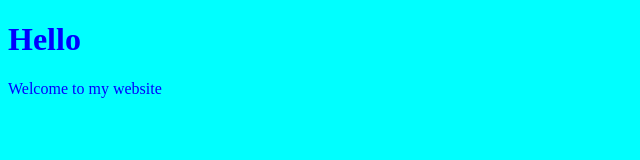
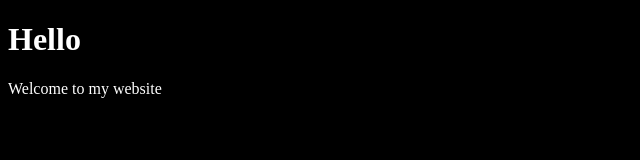
Before and after one commit to angrynajam/learning-git, a plain HTML site: page index.html in a window 1280 px wide. Shown: the whole page, without its empty margins (0-640 px from the left). Drawn offline with Linux system fonts and the light colour scheme.

Commit message:
crazy colors

```diff
--- a/styles.css
+++ b/styles.css
@@ -1,4 +1,4 @@
 body {
-    background-color: aqua;
-    color: blue;
+    background-color: black;
+    color: white;
 }
```
